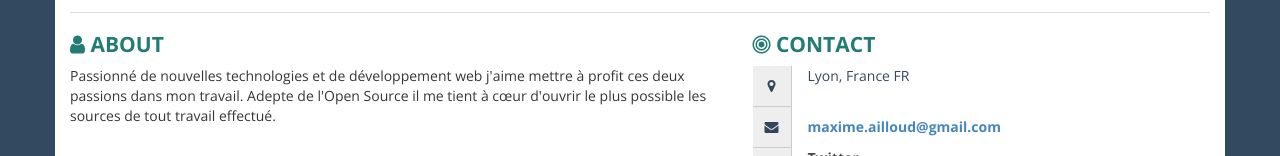
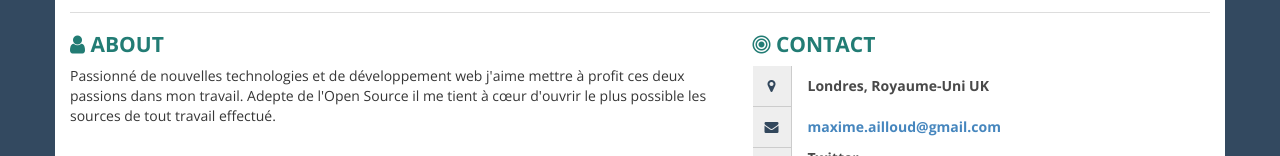
Before and after one commit to maxailloud/cv, a plain HTML site: page index.html in a window 1280 px wide. Shown: the part 245-401 px from the top of the page. Drawn offline with nearby package versions, Linux system fonts and the light colour scheme.

Commit message:
Update index.html

```diff
--- a/index.html
+++ b/index.html
@@ -479,8 +479,7 @@ Depuis 2008, Lacompany met son expertise au service d'entreprises qui ont besoin
             <h2><i class="fa fa-bullseye ico"></i> Contact</h2>
             <div class="contact-item">
               <div class="icon pull-left text-center"><span class="fa fa-map-marker fa-fw"></span></div>
-              <div class="title pull-right"></div>
-              <div class="description pull-right">Lyon, France FR</div>
+              <div class="title only pull-right">Londres, Royaume-Uni UK</div>
             </div>
             <div class="contact-item">
               <div class="icon pull-left text-center"><span class="fa fa-envelope fa-fw"></span></div>
```
